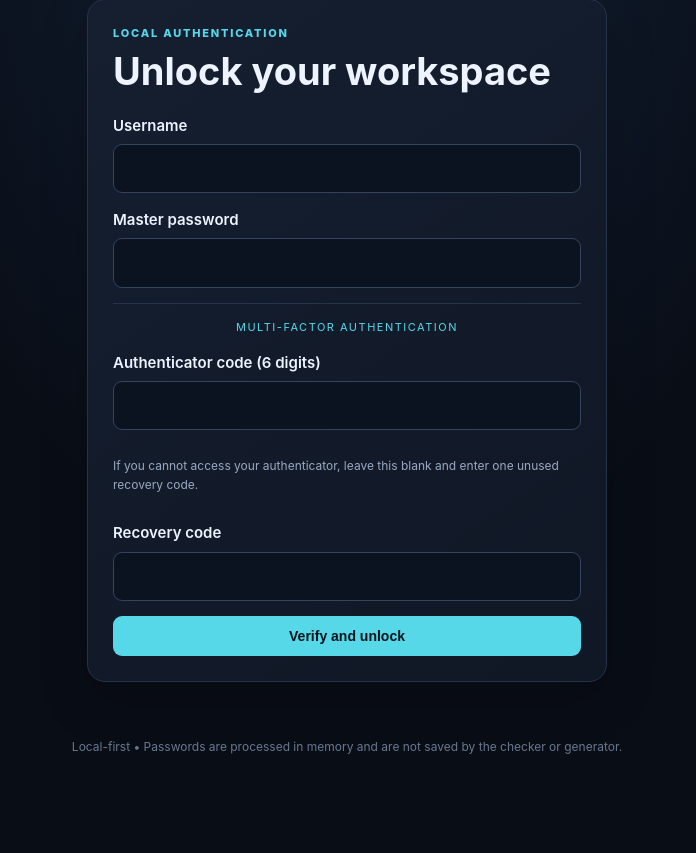
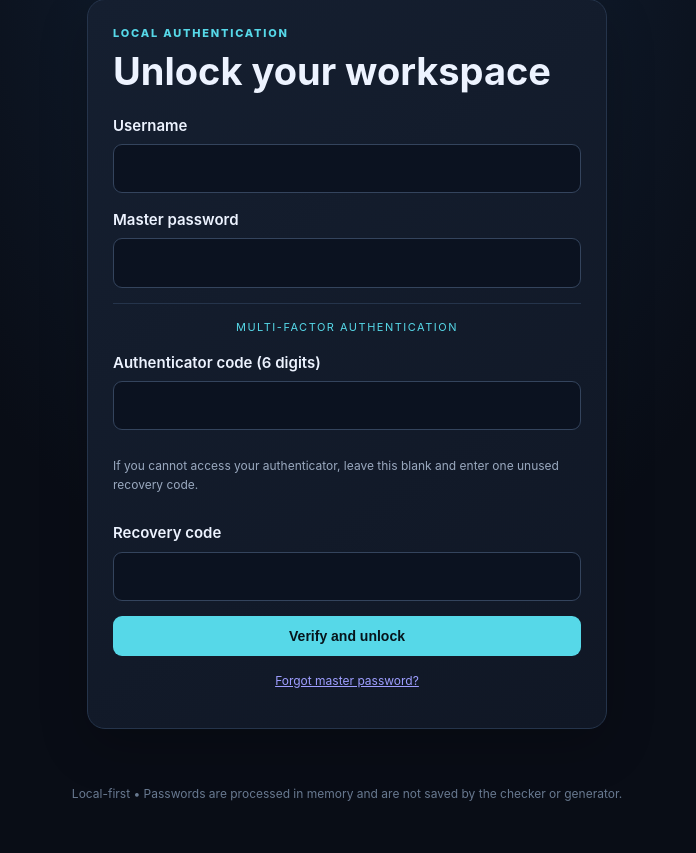
Before and after one commit to shaikhumaid1/Password-security-suite, a Flask app: page /login in a window 1280 px wide. Shown: the part 148-1001 px from the top of the page, without its empty margins (293-989 px from the left). Before the commit the page ends 902 px from the top, so only its background shows below. Run offline with Flask 3, Linux system fonts and the light colour scheme; the visitor is signed in with stand-in values (Sample User, id 1); data comes from the database, SQL or seed files in the repository.

Commit message:
Add forgot master password link

```diff
--- a/templates/login.html
+++ b/templates/login.html
@@ -11,5 +11,6 @@
     <label>Recovery code<input name="recovery_code" autocomplete="off"></label>
     <button type="submit">Verify and unlock</button>
   </form>
+  <p class="muted tiny" style="text-align:center;margin-top:16px"><a href="{{ url_for('forgot_password') }}">Forgot master password?</a></p>
 </section>
 {% endblock %}
```
